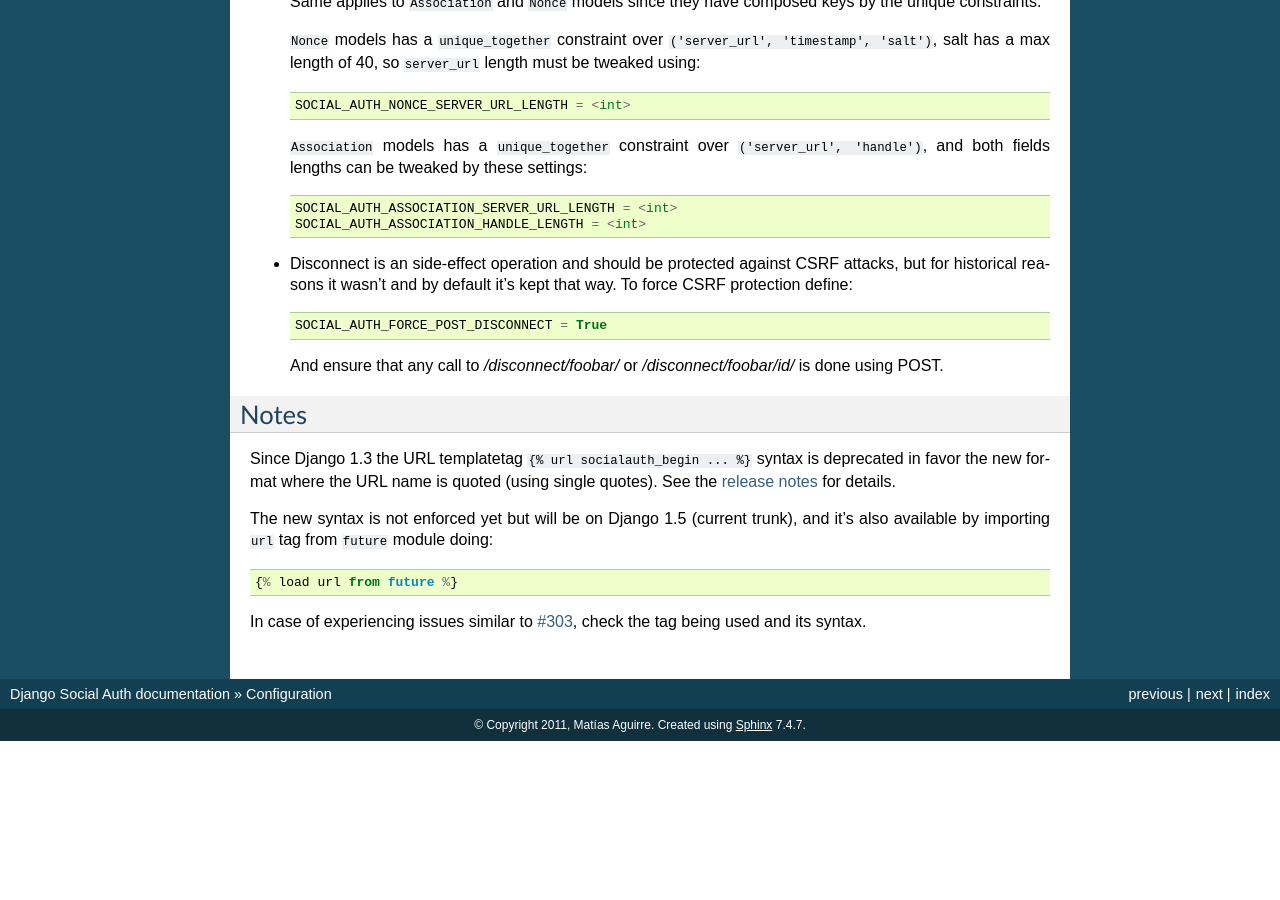
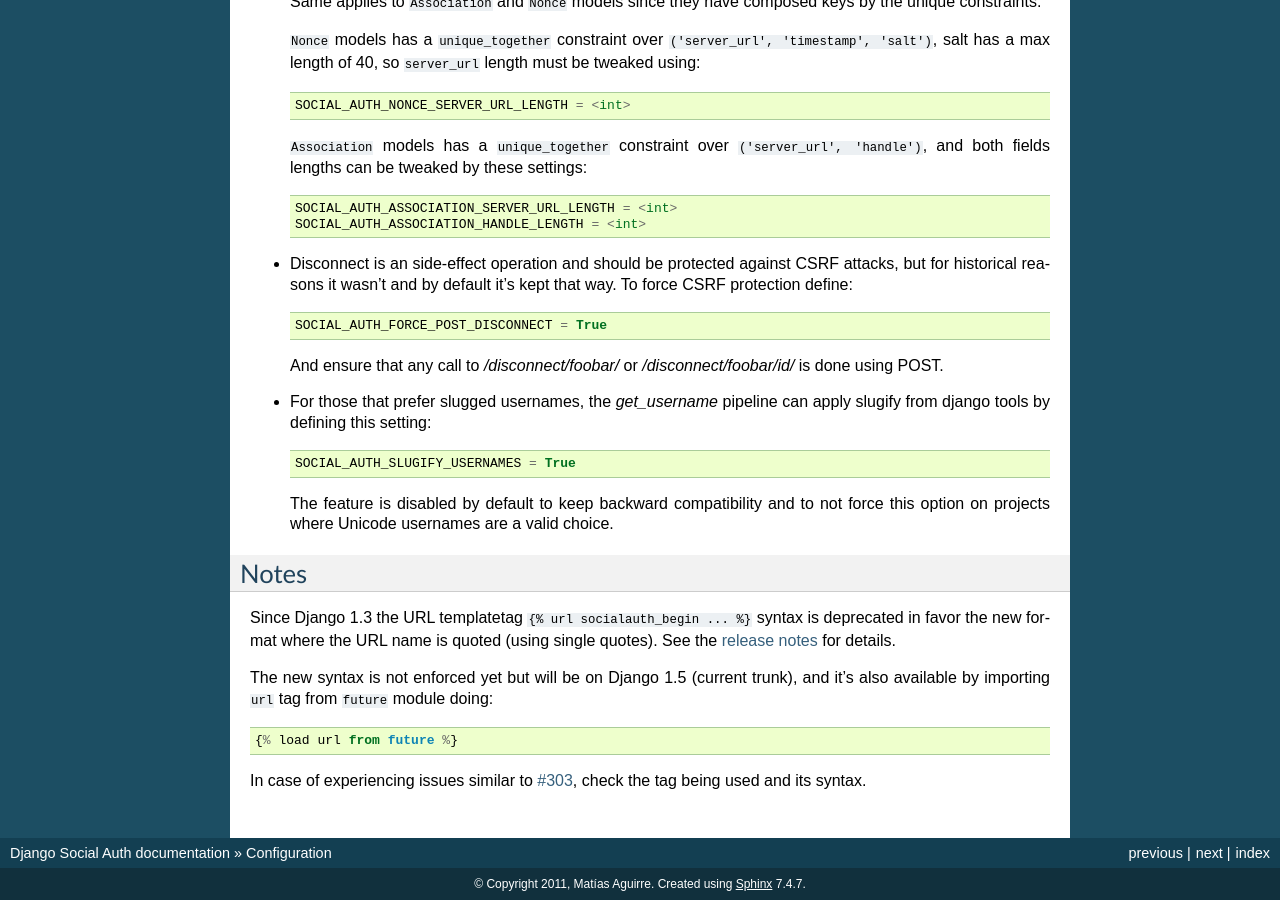
Before and after one commit to Naveen-Kumar999/django-social-auth, a Sphinx documentation site: the page built from doc/configuration.rst, in a window 1280 px wide and 900 px high, scrolled down 6622 px. Built offline with Sphinx 7.4.7, drawn with Linux system fonts in a browser that asks for light colours; before the commit the page ends 7363 px from its top, so only the background shows below that.

Commit message:
Run slugify only if enabled by setting. Refs #569

```diff
--- a/doc/configuration.rst
+++ b/doc/configuration.rst
@@ -405,6 +405,14 @@ uppercase and replace ``-`` with ``_``), here's the supported settings so far::
   And ensure that any call to `/disconnect/foobar/` or `/disconnect/foobar/id/`
   is done using POST.
 
+- For those that prefer slugged usernames, the `get_username` pipeline can
+  apply slugify from django tools by defining this setting::
+
+    SOCIAL_AUTH_SLUGIFY_USERNAMES = True
+
+  The feature is disabled by default to keep backward compatibility and to not
+  force this option on projects where Unicode usernames are a valid choice.
+
 
 Notes
 -----
```
Also changed, not shown: 1 other file.
